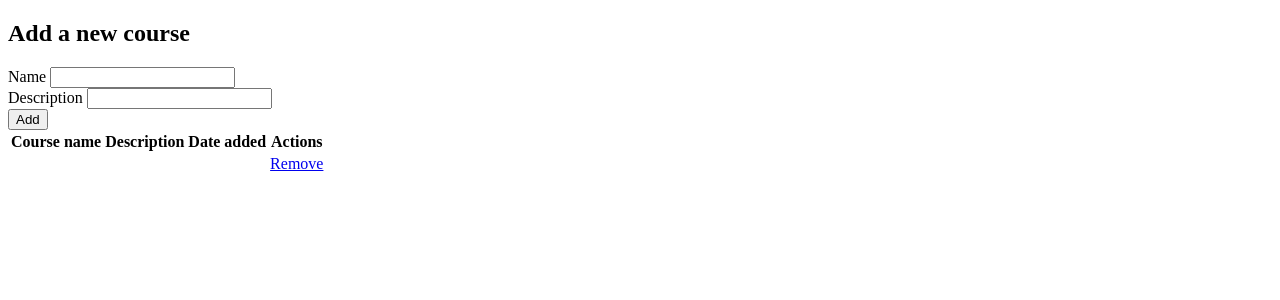
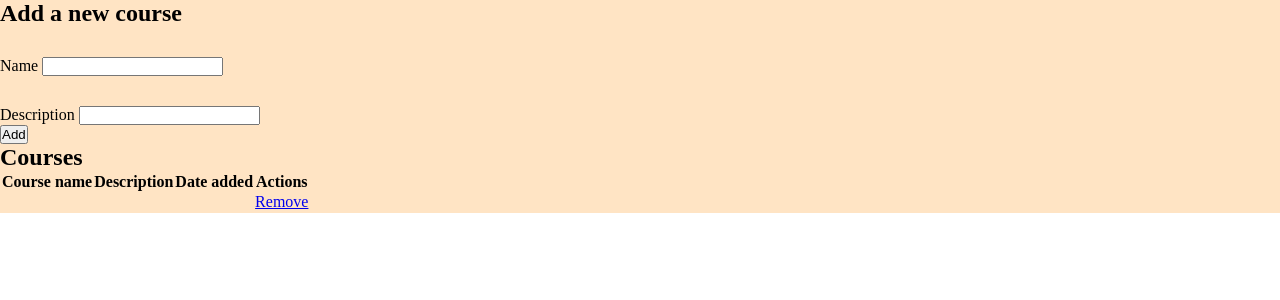
Before and after one commit to ivana-vucenovic/courses, a Django app: page / in a window 1280 px wide. Shown: the top 300 px of the page. Run offline with Django 3.2, Linux system fonts and the light colour scheme.

Commit message:
working on new_course

```diff
--- /dev/null
+++ b/courses_app/static/CSS/index.css
@@ -0,0 +1,11 @@
+*{
+    padding: 0;
+    margin: 0;
+}
+.form{
+    margin-top: 30px;
+}
+.main{
+    background-color: bisque;
+
+}
--- a/courses_app/templates/index.html
+++ b/courses_app/templates/index.html
@@ -5,10 +5,15 @@
     <meta http-equiv="X-UA-Compatible" content="IE=edge">
     <meta name="viewport" content="width=device-width, initial-scale=1.0">
     <title>Courses</title>
+    {% load static %}
+    <link rel="stylesheet" href="{% static 'CSS/index.css' %}">
+
 </head>
 <body>
     <div class="main">
         <form action="/new_course" method="post">
+            {% csrf_token %}
+
             <h2>Add a new course</h2>
             {% if messages %}
             <ul class = "messages">
@@ -17,17 +22,18 @@
                 {% endfor %}
             </ul>
             {% endif %}
-            <div class="name">
+            <div class="form">
                 <label for="name">Name</label>
                 <input type="text" name="name" id="name" >
             </div>
-            <div class="description">
+            <div class="form">
                 <label for="description">Description</label>
                 <input type="text" name="description" id="description" value="">
             </div>
             <button class="btn btn-primary">Add</button>
         </form>
         <table id = 'list'>
+            <h2>Courses</h2>
             <thead>
                 <tr>
                     <th>Course name</th>
--- a/courses_app/views.py
+++ b/courses_app/views.py
@@ -3,7 +3,23 @@ from django.contrib import messages
 from .models import *
 
 def index(request):
-    return render(request, 'index.html')
+    context = {
+        "courses": Course.objects.all()
+        }
+    return render(request, 'index.html', context)
 
 def new_course(request):
-    pass
+    errors = Course.objects.course_validator(request.POST)
+    if len(errors):
+        for key, value in errors.items():
+            messages.error(request, value)
+    else:
+        course = Course.objects.create(
+            name=request.POST['name'],
+            description=request.POST['description']
+        )
+        # desc = Description.objects.create(content=request.POST['desc'])
+        # course.description = desc
+        course.save()
+
+    return redirect("/")
```
Also changed, not shown: db.sqlite3.
